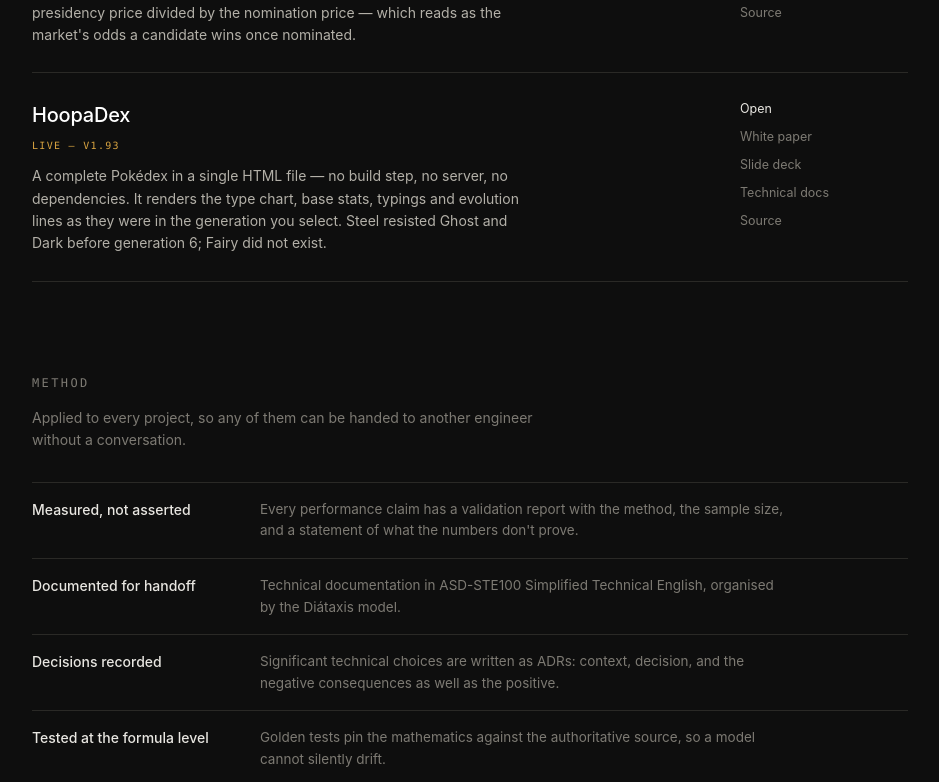
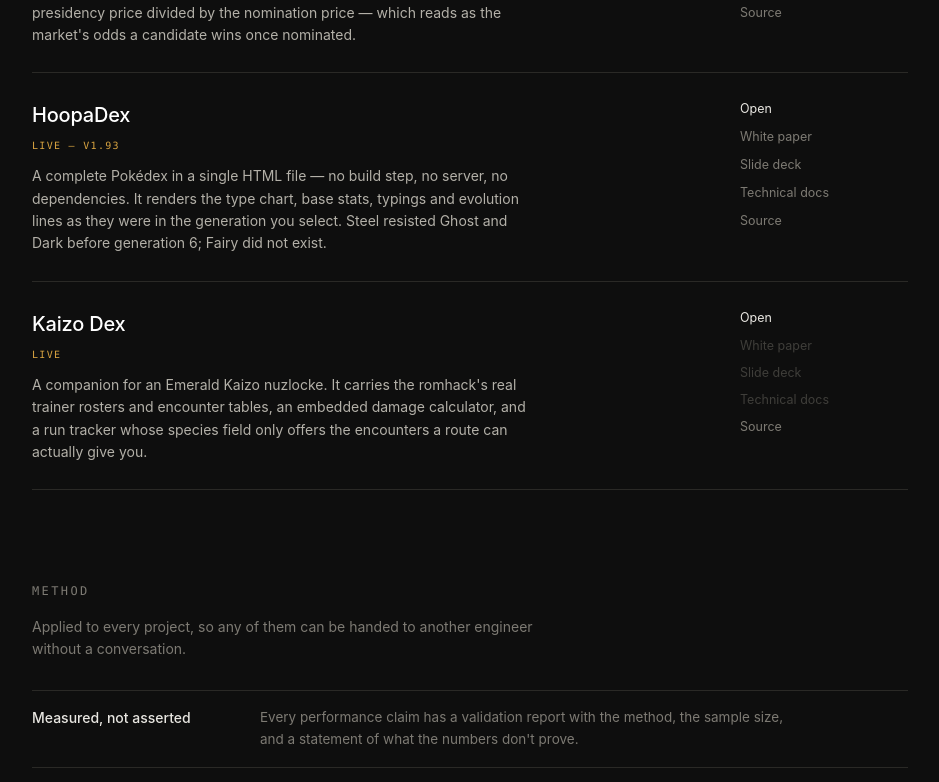
Before and after one commit to willhoop/willhoop.github.io, a plain HTML site: page index.html in a window 1280 px wide. Shown: the part 701-1483 px from the top of the page, without its empty margins (170-1109 px from the left). Drawn offline with Linux system fonts and the light colour scheme.

Commit message:
Add Kaizo Dex; Event Desks now points at its own source repo

```diff
--- a/index.html
+++ b/index.html
@@ -146,9 +146,10 @@
 const GITHUB = "";                     // "" = use local rendered docs
 const doc = (p) => GITHUB ? GITHUB + p.src : p.local;
 
-/* Event Desks lives in its own repository, so its documents are linked at the
-   source rather than copied here. Copies drift. See docs/DEPLOYMENT.md section 5. */
-const EVENTDESK = "https://github.com/willhoop/event-desk/blob/main/prediction-market/";
+/* Event Desks keeps its source in its own repository, like every other project.
+   willhoop/event-desk is the DEPLOY target for elitefourcapital.com and holds only
+   the built file — never push source there. */
+const EVENTDESK = "https://github.com/willhoop/elitefourcapital/blob/main/";
 
 /* Every project shows the SAME five rows in the SAME order, so the columns line
    up across the whole page. A document that does not exist yet is shown dimmed
@@ -179,7 +180,7 @@
       paper:  EVENTDESK + "docs/white-paper.md",
       deck:   EVENTDESK + "docs/deck.md",
       docs:   EVENTDESK + "docs/README.md",
-      source: "https://github.com/willhoop/event-desk/tree/main/prediction-market"
+      source: "https://github.com/willhoop/elitefourcapital"
     }
   },
   {
@@ -194,6 +195,18 @@
       deck:   "https://github.com/willhoop/hoopadex/blob/main/docs/HOOPADEX-deck-plain-english.md",
       docs:   doc({local:"docs/HoopaDex/HOOPADEX-technical-docs.html", src:"Pokemon/HoopaDex/docs/HOOPADEX-technical-docs.md"}),
       source: "https://github.com/willhoop/hoopadex"
+    }
+  },
+  {
+    name: "Kaizo Dex",
+    status: "Live", live: true,
+    desc: "A companion for an Emerald Kaizo nuzlocke. It carries the romhack's real trainer rosters and encounter tables, an embedded damage calculator, and a run tracker whose species field only offers the encounters a route can actually give you.",
+    docs: {
+      open:   "https://willhoop.github.io/kaizodex/",
+      paper:  "",
+      deck:   "",
+      docs:   "",
+      source: "https://github.com/willhoop/kaizodex"
     }
   }
 ];
```
